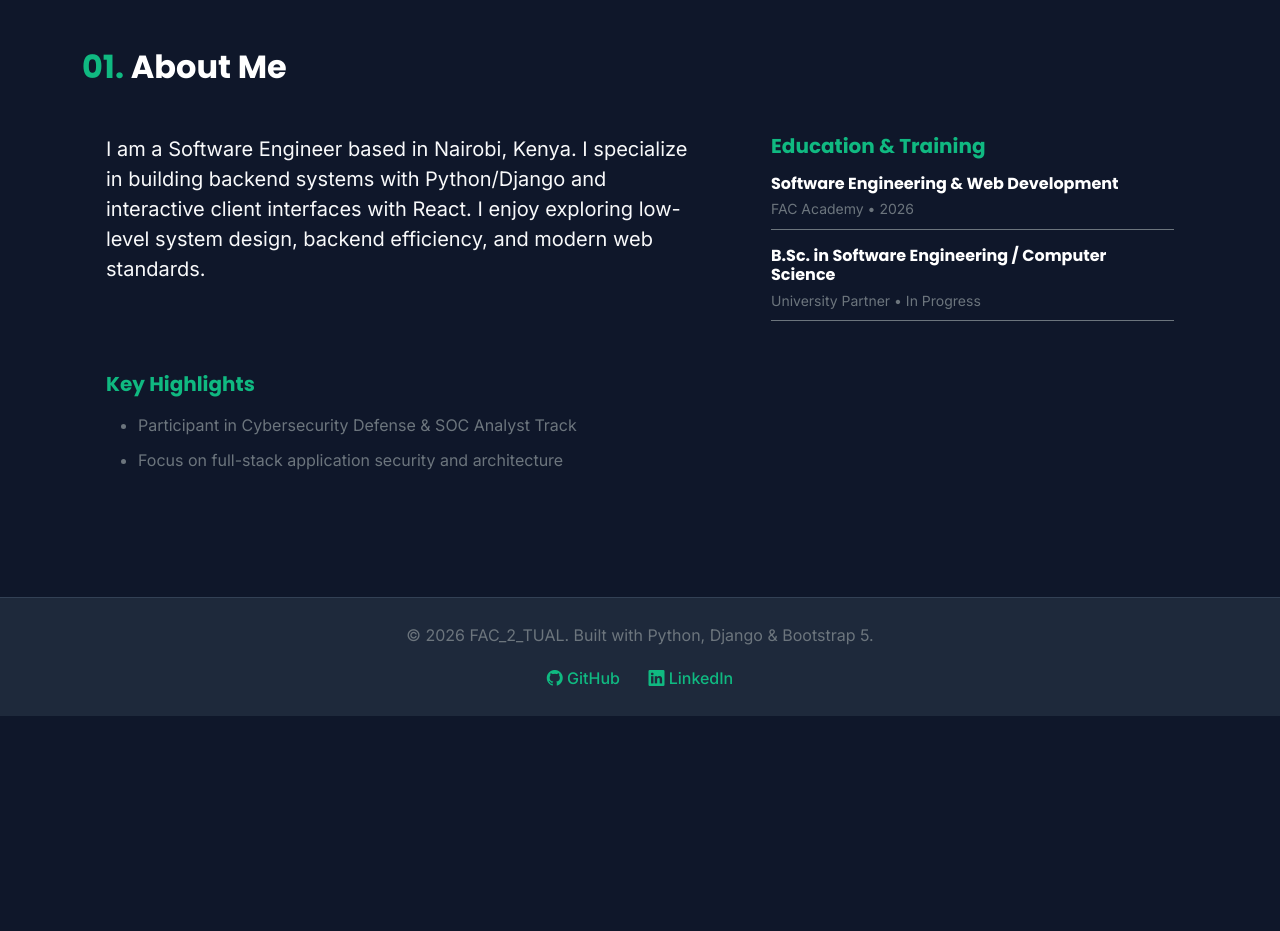
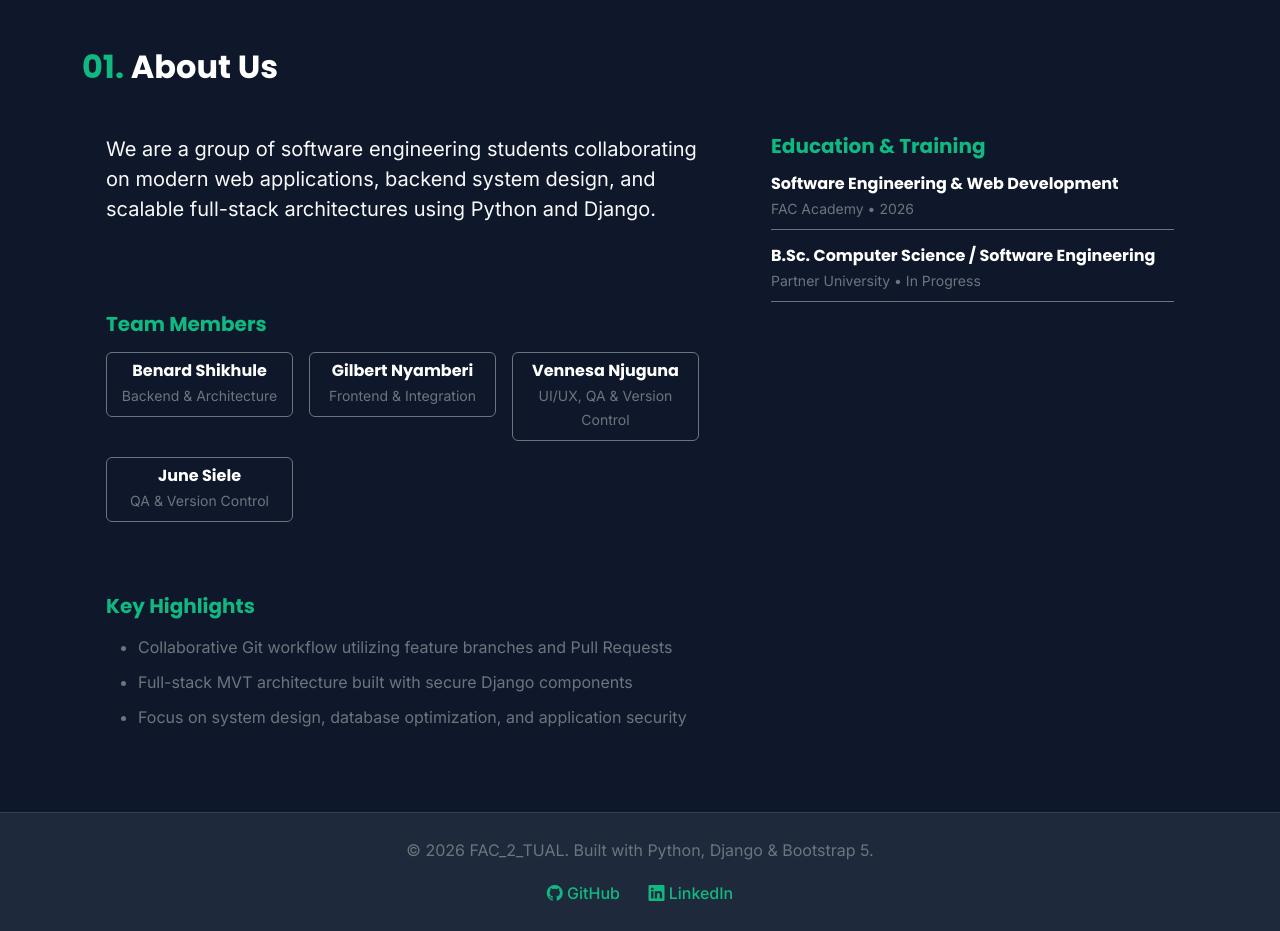
Before and after one commit to XLR8-cell/fac_portfolio, a Django app: page /about/ in a window 1280 px wide. Shown: the part 84-1015 px from the top of the page. Before the commit the page ends 800 px from the top, so only its background shows below. Run offline with Django 5.2, Linux system fonts and the light colour scheme.

Commit message:
Update views, context processors and about template to show team information

```diff
--- a/pages/context_processors.py
+++ b/pages/context_processors.py
@@ -2,11 +2,11 @@ from datetime import datetime
 
 def global_context(request):
     return {
-        'site_name': 'GN.dev',
-        'author_name': 'Gilbert Nyamberi',
-        'author_title': 'Software Engineer & Full-Stack Developer',
+        'site_name': 'FAC_2_TUAL',
+        'author_name': 'FAC_2_TUAL Team',
+        'author_title': 'Software Engineering Team',
         'github_url': 'https://github.com/XLR8-cell',
-        'linkedin_url': 'https://linkedin.com/in/gilbert-nyamberi',
-        'contact_email': 'gilbertnyamberi1@gmail.com',
+        'linkedin_url': 'https://linkedin.com/in/FAC group 2',
+        'contact_email': 'team@fac2tual.dev',
         'current_year': datetime.now().year,
     }
--- a/pages/views.py
+++ b/pages/views.py
@@ -1,62 +1,63 @@
 from django.shortcuts import render
 from .models import Project, Skills
-
-
-# Create your views here.
 
 def home(request):
     featured_projects = Project.objects.filter(is_featured=True)
 
+    # Fallback to the latest 3 projects if none are marked featured
     if not featured_projects.exists():
-        # If no featured projects, get the latest 3 projects
-       # featured_projects = Project.objects.all().order_by('-created_at')[:3]
-        featured_projects = Project.objects.filter(is_featured=True)  # Convert to list for easier manipulation
+        featured_projects = Project.objects.all().order_by('-created_at')[:3]
 
     context = {
-        'headline': 'Building Scalable Web Applications & Systems',
-        'summary': 'A modern portfolio showcasing projects, technical skills and our journey as software developers.',
-        'featured_skills': ['Python', 'Django', 'React', 'REST APIs', 'PostgreSQL'],
+        'featured_skills': ['Python / Django', 'JavaScript / React', 'RESTful APIs', 'PostgreSQL', 'Git Workflow'],
         'total_projects': Project.objects.count(),
-        'total_skills': Skills.objects.count(),
+        'total_skills': Skills.objects.count(),  # Uses models.Skills
         'featured_projects': featured_projects,
     }
     return render(request, 'pages/home.html', context)
 
 def about(request):
     context = {
-        'bio': 'I am a Software Engineer based in Nairobi, Kenya. I specialize in building backend systems with Python/Django and interactive client interfaces with React. I enjoy exploring low-level system design, backend efficiency, and modern web standards.',
+        'bio': 'We are a group of software engineering students collaborating on modern web applications, backend system design, and scalable full-stack architectures using Python and Django.',
+        'team_members': [
+            {'name': 'Benard Shikhule', 'role': 'Backend & Architecture'},
+            {'name': 'Gilbert Nyamberi', 'role': 'Frontend & Integration'},
+            {'name': 'Vennesa Njuguna', 'role': 'UI/UX, QA & Version Control'},
+            {'name': 'June Siele', 'role': 'QA & Version Control'},
+        ],
+        'highlights': [
+            'Collaborative Git workflow utilizing feature branches and Pull Requests',
+            'Full-stack MVT architecture built with secure Django components',
+            'Focus on system design, database optimization, and application security',
+        ],
         'education': [
             {'degree': 'Software Engineering & Web Development', 'institution': 'FAC Academy', 'year': '2026'},
-            {'degree': 'B.Sc. in Software Engineering / Computer Science', 'institution': 'University Partner', 'year': 'In Progress'},
-        ],
-        'highlights': [
-            'Participant in Cybersecurity Defense & SOC Analyst Track',
-            'Focus on full-stack application security and architecture',
+            {'degree': 'B.Sc. Computer Science / Software Engineering', 'institution': 'Partner University', 'year': 'In Progress'},
         ]
     }
     return render(request, 'pages/about.html', context)
 
 def projects(request):
-    projects = Project.objects.all().order_by('-id')
     context = {
-        'projects': projects
+        'projects': Project.objects.all().order_by('-id'),
     }
     return render(request, 'pages/projects.html', context)
 
 def skills(request):
     context = {
         'skill_categories': {
-            'Backend & Frameworks': ['Python 3', 'Django', 'REST Framework', 'SQL / SQLite'],
+            'Backend & Core Frameworks': ['Python 3', 'Django', 'REST Framework', 'SQL / SQLite'],
             'Frontend Development': ['JavaScript (ES6+)', 'React', 'Bootstrap 5', 'HTML5 / CSS3'],
-            'Tools & Methods': ['Git & GitHub', 'Virtual Environments (venv/uv)', 'VS Code', 'MVT / MVC Architecture'],
+            'Tools & DevOps': ['Git & GitHub', 'Virtual Environments (venv/uv)', 'VS Code', 'MVT Architecture'],
             'Exploratory & Systems': ['COBOL Data Structure', 'Cybersecurity Defense Fundamentals'],
         }
     }
     return render(request, 'pages/skills.html', context)
 
+
 def contact(request):
     context = {
+        'availability': 'Our team is open for group project collaborations, software engineering internships, and developer roles.',
         'location': 'Nairobi, Kenya',
-        'availability': 'Open for software engineering internships, junior developer roles, and project collaborations.',
     }
     return render(request, 'pages/contact.html', context)
--- a/templates/pages/about.html
+++ b/templates/pages/about.html
@@ -3,13 +3,30 @@
 {% block title %}About | {{ author_name }}{% endblock %}
 
 {% block content %}
-<h2 class="fw-bold mb-4"><span class="accent-text">01.</span> About Me</h2>
+<h2 class="fw-bold mb-4"><span class="accent-text">01.</span> About Us</h2>
 
 <div class="row g-4">
   <div class="col-lg-7">
     <div class="card-custom p-4 mb-4">
       <p class="fs-5 lh-base text-light">{{ bio }}</p>
     </div>
+
+    {% if team_members %}
+    <div class="card-custom p-4 mb-4">
+      <h5 class="accent-text mb-3">Team Members</h5>
+      <div class="row g-3">
+        {% for member in team_members %}
+          <div class="col-md-4">
+            <div class="border border-secondary rounded p-2 text-center">
+              <h6 class="fw-bold text-white mb-1">{{ member.name }}</h6>
+              <p class="small text-secondary mb-0">{{ member.role }}</p>
+            </div>
+          </div>
+        {% endfor %}
+      </div>
+    </div>
+    {% endif %}
+
     <div class="card-custom p-4">
       <h5 class="accent-text mb-3">Key Highlights</h5>
       <ul class="mb-0 text-secondary">
```
